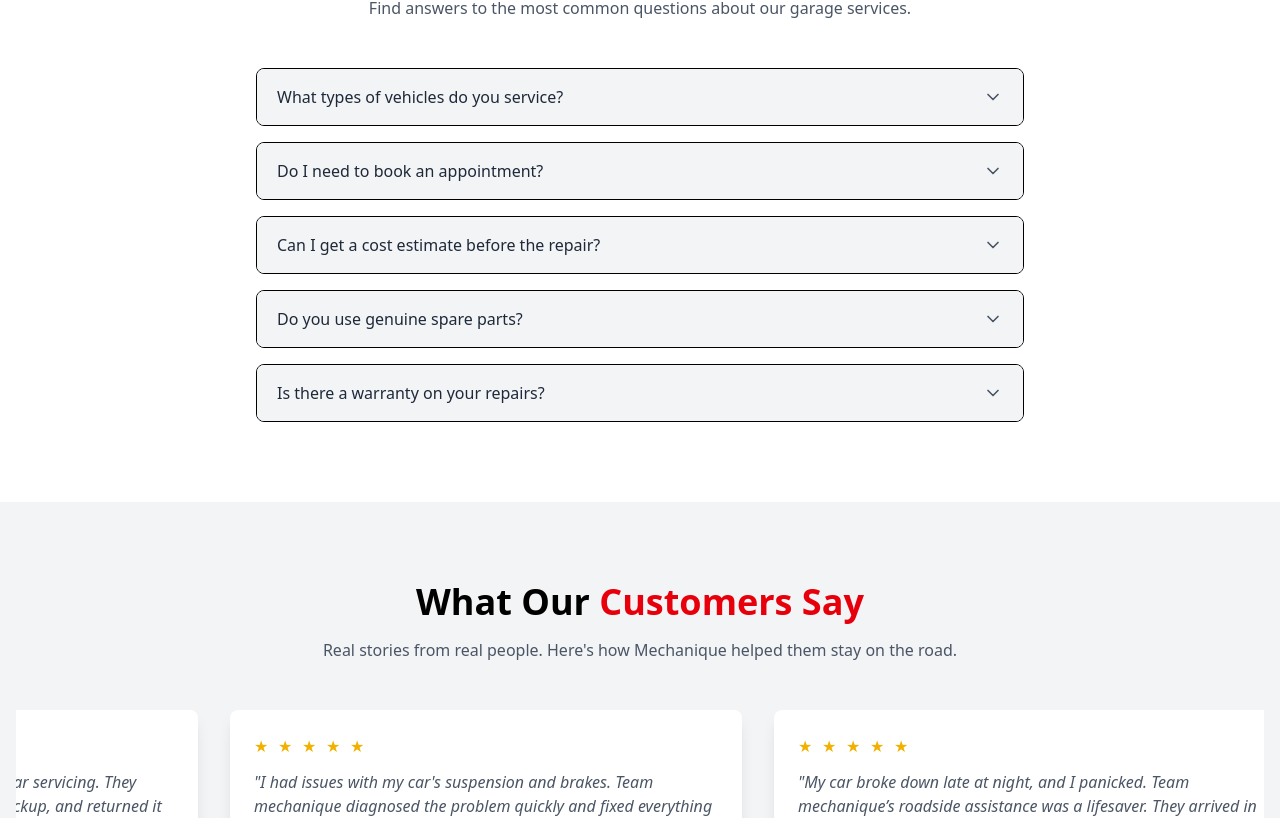
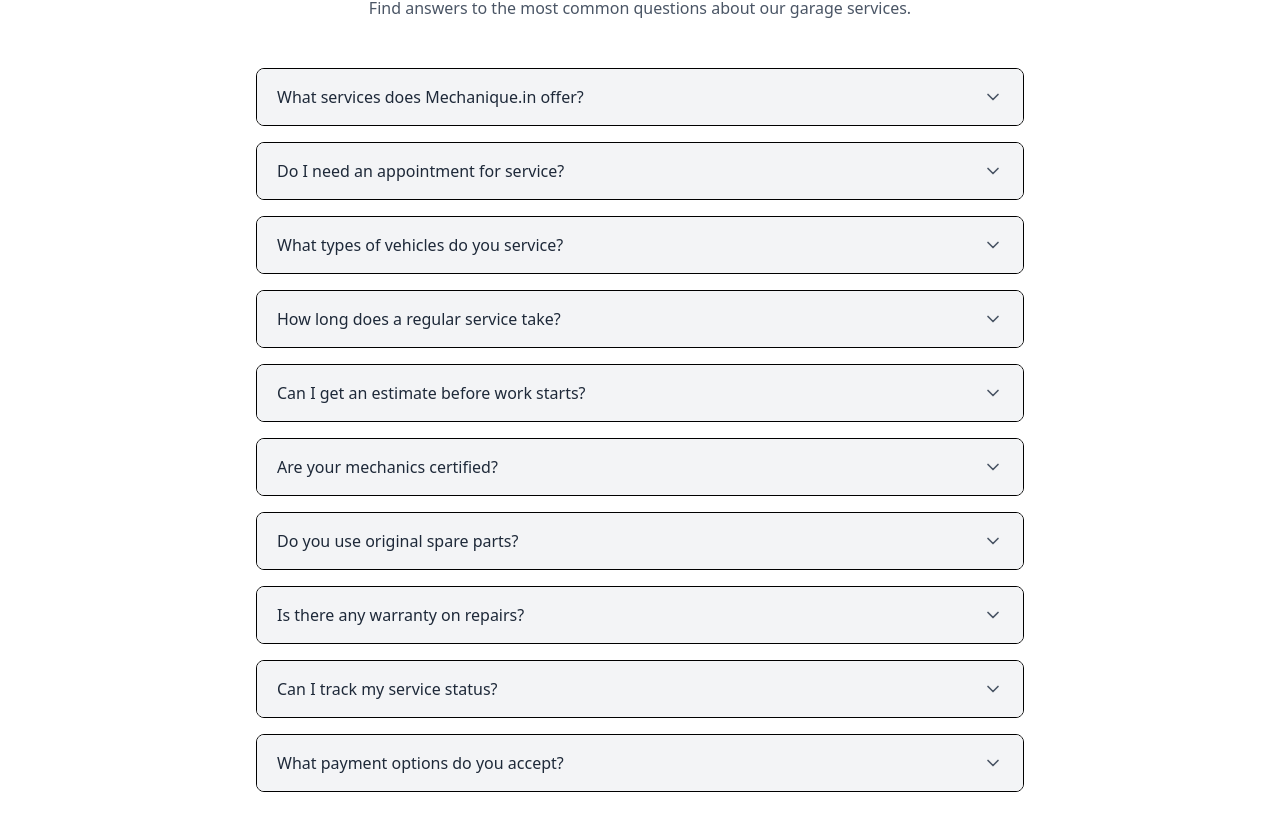
Before and after one commit to Purohitdev/Car, a React (Vite) app: page / in a window 1280 px wide. Shown: the part 5990-6808 px from the top of the page. Built offline with nearby package versions, Linux system fonts and the light colour scheme.

Commit message:
faq added

```diff
--- a/src/Comp/Home/Faq.tsx
+++ b/src/Comp/Home/Faq.tsx
@@ -3,30 +3,75 @@ import { ChevronDown } from "lucide-react";
 
 const faqs = [
   {
+    question: "What services does Mechanique.in offer?",
+    answer:
+      "We provide car servicing, mechanical repairs, detailing, diagnostics, oil changes, brake checks, and more—everything your car needs under one roof.",
+  },
+  {
+    question: "Do I need an appointment for service?",
+    answer:
+      "Appointments are recommended for quicker service, but we also accept walk-ins depending on availability.",
+  },
+  {
     question: "What types of vehicles do you service?",
     answer:
-      "We service all types of vehicles including hatchbacks, sedans, SUVs, and even commercial vehicles. Whether it's a regular service or a complex engine repair — we’ve got you covered.",
+      "We handle all major car brands—sedans, hatchbacks, SUVs, and even premium and luxury models.",
   },
   {
-    question: "Do I need to book an appointment?",
+    question: "How long does a regular service take?",
     answer:
-      "While walk-ins are welcome, we recommend booking an appointment to ensure faster service and guaranteed slot availability, especially during weekends or peak hours.",
+      "A standard service usually takes 2–3 hours, depending on your vehicle's condition and the services required.",
   },
   {
-    question: "Can I get a cost estimate before the repair?",
+    question: "Can I get an estimate before work starts?",
     answer:
-      "Absolutely! After a quick diagnosis, we provide a transparent estimate before any work begins. No hidden charges, just honest pricing.",
+      "Absolutely! We provide a detailed quote before starting any repair or maintenance work.",
   },
   {
-    question: "Do you use genuine spare parts?",
+    question: "Are your mechanics certified?",
     answer:
-      "Yes, we only use genuine or OEM-approved parts to ensure the best performance and durability for your vehicle.",
+      "Yes, our technicians are trained professionals with certifications and experience in handling various vehicle systems.",
   },
   {
-    question: "Is there a warranty on your repairs?",
+    question: "Do you use original spare parts?",
     answer:
-      "Yes! Most of our services come with a service warranty ranging from 15 days to 6 months depending on the type of repair.",
+      "We use 100% genuine OEM parts to ensure your vehicle performs like new after every service.",
   },
+  {
+    question: "Is there any warranty on repairs?",
+    answer:
+      "Yes, all our repairs come with a limited warranty. Specific terms depend on the service type and parts used.",
+  },
+  {
+    question: "Can I track my service status?",
+    answer:
+      "Yes, you’ll receive real-time updates via WhatsApp or SMS about your vehicle’s service progress.",
+  },
+  {
+    question: "What payment options do you accept?",
+    answer:
+      "We accept UPI, debit/credit cards, net banking, and cash.",
+  },
+  // {
+  //   question: "Do you offer emergency breakdown assistance?",
+  //   answer:
+  //     "Yes, we provide roadside assistance within city limits for emergencies like battery jumpstart, towing, or flat tires.",
+  // },
+  // {
+  //   question: "Can I reschedule or cancel my appointment?",
+  //   answer:
+  //     "Yes, appointments can be rescheduled or cancelled via our website or customer care, ideally 24 hours in advance.",
+  // },
+  // {
+  //   question: "Do you offer car pickup and drop service?",
+  //   answer:
+  //     "Yes, our free pickup and drop facility ensures a hassle-free experience for our customers.",
+  // },
+  // {
+  //   question: "How do I book a service?",
+  //   answer:
+  //     "Simply visit mechanique.in, choose your service, and confirm your booking in a few clicks.",
+  // },
 ];
 
 const FaqSection = () => {
```
